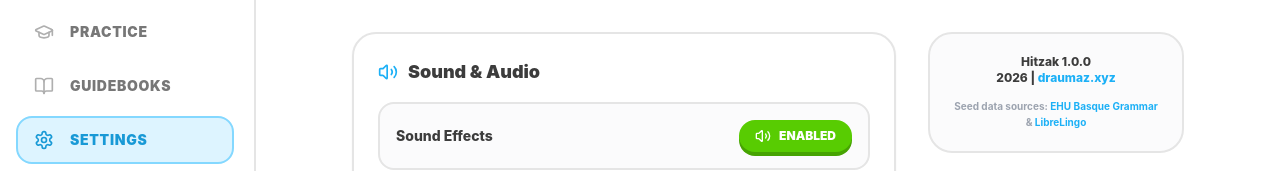
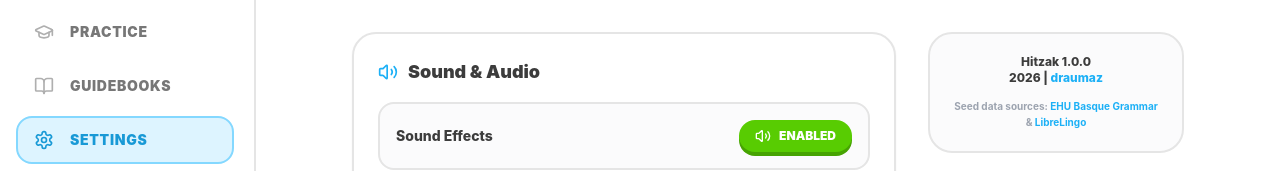
Before and after one commit to draumaz/hitzak, a Next.js app: page /settings in a window 1280 px wide. Shown: the part 170-341 px from the top of the page. Built offline with nearby package versions, Linux system fonts and the light colour scheme; no server answers.

Commit message:
change direction

```diff
--- a/app/settings/page.tsx
+++ b/app/settings/page.tsx
@@ -260,7 +260,7 @@
                   Hitzak 1.0.0
                 </p>
                 <p className="text-xs font-extrabold text-[#3c3c3c] dark:text-white">
-                  2026 | <a href="https://draumaz.xyz" target="_blank" rel="noopener noreferrer" className="text-duo-blue hover:underline">draumaz.xyz</a>
+                  2026 | <a href="https://github.com/draumaz" target="_blank" rel="noopener noreferrer" className="text-duo-blue hover:underline">draumaz</a>
                 </p>
                 <p className="mt-3 text-[10px] font-bold text-gray-400 dark:text-gray-500 leading-relaxed">
                   Seed data sources:{" "}
```
